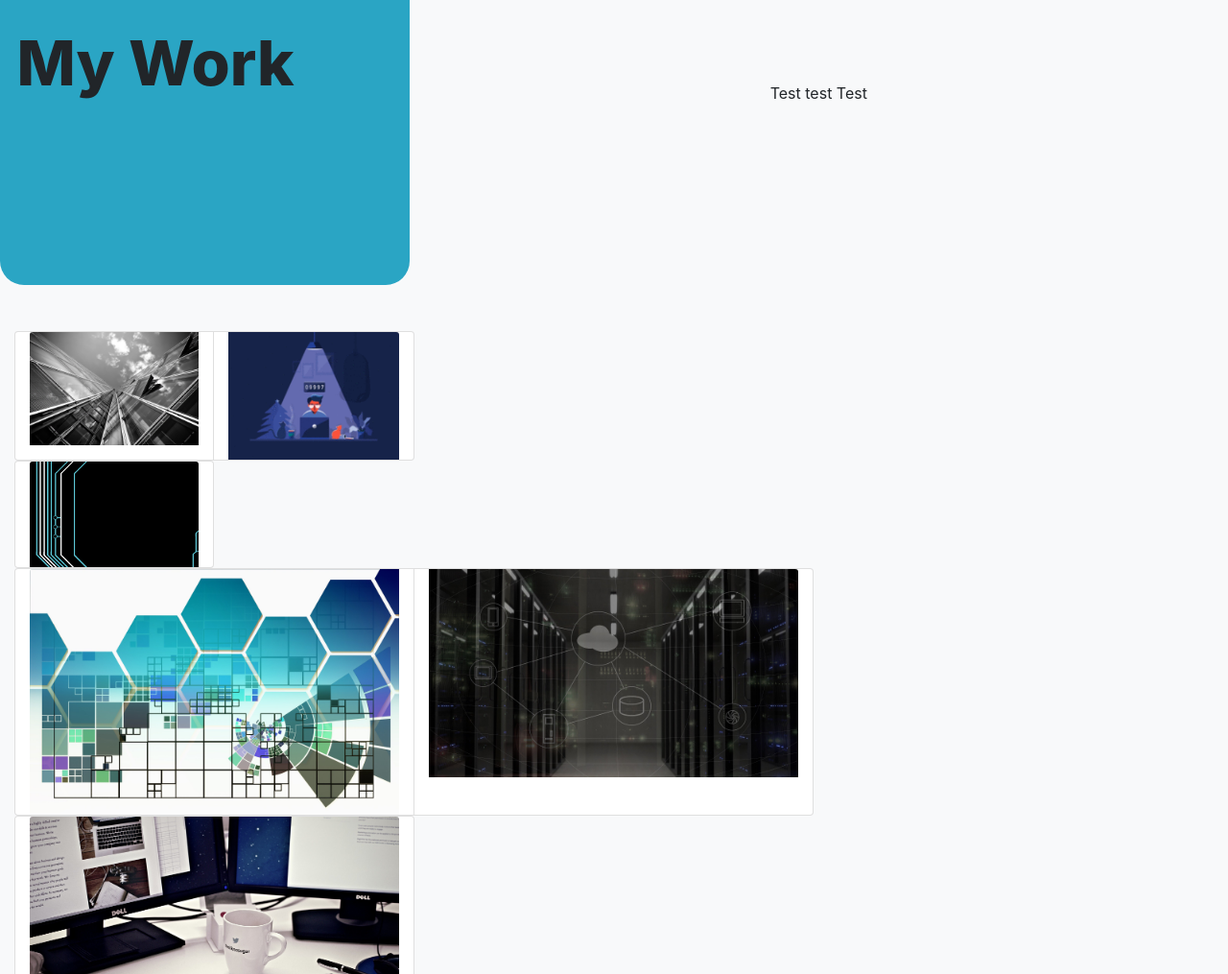
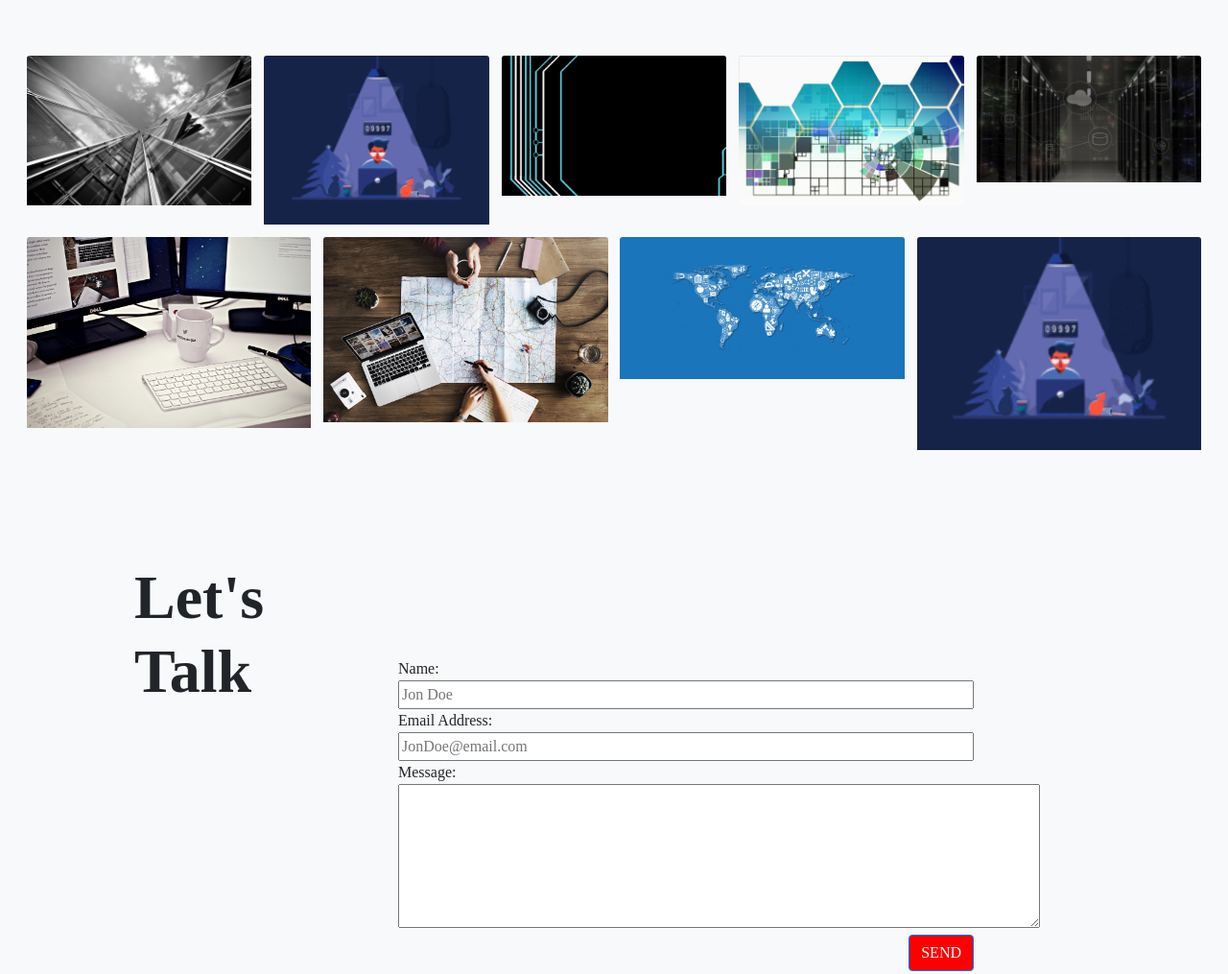
Before and after one commit to obi3wan/Wrap_HTML, a plain HTML site: page index.html in a window 1280 px wide. Shown: the part 1536-2551 px from the top of the page at 96% size. Drawn offline with nearby package versions, Linux system fonts and the light colour scheme; files that its build step writes are made by us from their sources; files whose address does not match are found by name.

Commit message:
adding more files to project

```diff
--- a/index.html
+++ b/index.html
@@ -52,8 +52,8 @@
                 <br />
                 <br />
                 <br />
-                <span class='col-md-5 display-1 font-weight-bold text-warning d-flex justify-content-md-center align-middle' id='shadow-Text'>Full Stack</span>
-                <span class='col-md-8 display-2 font-weight-bold text-warning d-flex justify-content-md-center align-bottom' id='shadow-Text2'>
+                <span class='col-md-5 display-1 font-weight-bold text-warning d-flex justify-content-md-right align-right' id='shadow-Text'>Full Stack</span>
+                <span class='col-md-8 display-2 font-weight-bold text-warning d-flex justify-content-md-right align-right' id='shadow-Text2'>
                     Developer
                 </span>
                 <br />
@@ -98,55 +98,30 @@
         </div>
     </br>
 </br>
-        <div class="card-group inline-row">
-            <div class="card inline-d col-2">
-                <img class="card-img-top" src="./images/building.jpg" alt="Card image cap">
-
-            </div>
-            <div class="card inline-d col-2">
-                <img class="card-img-top" src="./images/work2.jpg" alt="Card image cap">
-
-                </div>
-            </div>
-            <div class="card inline-d col-2">
-                <img class="card-img-top" src="./images/chip.jpg" alt="Card image cap">
-
-        </div>
-        <div class="card-group rows">
-            <div class="card inline col-4">
-                <img class="card-img-top" src="./images/chip2.jpg" alt="Card image cap">
-
-            </div>
-            <div class="card inline col-4">
-                <img class="card-img-top" src="./images/cloud.jpg" alt="Card image cap">
-
-                </div>
-            </div>
-            <div class="card inline col-4">
-                <img class="card-img-top" src="./images/work.jpg" alt="Card image cap">
-
-            </div>
-        </div>
-        <div class="card-group rows">
-            <div class="card inline col-4">
-                <img class="card-img-top" src="./images/work3.jpg" alt="Card image cap">
-
-            </div>
-            <div class="card inline col-4">
-                <img class="card-img-top" src="./images/world.jpg" alt="Card image cap">
+<div container = "link">
 
 
-                </div>
-            </div>
-            <div class="card inline col-4">
-                <img class="card-img-top" src="./images/work2.jpg" alt="Card image">
 
-            </div>
-        </div>
-        <div class="row">
+
+
+</div>
+
+       <picture>
+         <div><img class="card-img-top" src="./images/building.jpg" alt="Card image cap"></div>
+        <div><img class="card-img-top" src="./images/work2.jpg" alt="Card image cap"> </div>
+        <div><img class="card-img-top" src="./images/chip.jpg" alt="Card image cap"></div>
+            <div><img class="card-img-top" src="./images/chip2.jpg" alt="Card image cap"></div>
+            <div><img class="card-img-top" src="./images/cloud.jpg" alt="Card image cap"></div>
+            <div><img class="card-img-top" src="./images/work.jpg" alt="Card image cap"></div>
+
+            <div><img class="card-img-top" src="./images/work3.jpg" alt="Card image cap"></div>
+            <div><img class="card-img-top" src="./images/world.jpg" alt="Card image cap"></div>
+            <div><img class="card-img-top" src="./images/work2.jpg" alt="Card image"></div>
+        </picture>
+        <div class="rows">
             <div class="col-md-12" id='formDiv'>
                 <a name='contact'>
-                    <h1 id="contactH1">Lets Talk</h1>
+                    <h1 id="contactH1">Let's Talk</h1>
                 </a>
                 <br />
                 <br />
@@ -165,13 +140,14 @@
                     <button type="submit" class="btn btn-primary">SEND</button>
                 </form>
 
-            </hr>
+
+
 
 
 
             </div>
 
-        </hr>
+
         </div>
     </div>
 
--- a/styles.css
+++ b/styles.css
@@ -4,7 +4,51 @@
     src: url('fonts/PlayfairDisplay-Bold')
 
 }
+picture {
+    margin: .5vw;
+    font-size: 0;
+    display: -ms-flexbox;
+    -ms-flexbox-wrap: wrap;
+    -ms-flexbox-direction: column;
+    -webkit-flex-flow: row wrap;
+    flex-flow: row wrap;
+    display: -webkit-box;
+    display: flex;
+}
 
+picture div {
+    -webkit-box-flex: auto;
+    -ms-flex: auto;
+    flex: auto;
+    width: 200px;
+    margin: .5vw;
+}
+
+picture div image {
+    width: 100%;
+    height: auto;
+
+}
+picture hover {
+    animation-direction: alternate;
+}
+@media screen and (max-width: 400px) {
+    header div{
+        margin: 0;
+    }
+    header {
+        padding: 0;
+    }
+}
+
+
+
+
+
+
+.navbarText {
+    float: left;
+}
 
 #shadow-Text {
     text-shadow: 7px 7px 7px #22252a;
@@ -26,11 +70,12 @@
 
 body {
     background-color: #f8f9fa !important;
+    font-family: 'PlayfairDisplay';
 }
 
 #circle {
-    width: 300px;
-    height: 400px;
+    width: 200px;
+    height: 300px;
     background: red;
     border-radius: 50%;
     position: relative;
@@ -52,8 +97,8 @@ body {
 }
 
 #expSec {
-    height: 400px;
-    width: 300px;
+    height: 300px;
+    width: 200px;
     background-color: sandybrown;
     position: relative;
 }
@@ -76,8 +121,8 @@ body {
     border-radius: 25px;
     background: #2aa5c4;
     padding: 20px;
-    width: 300px;
-    height: 400px;
+    width: 200px;
+    height: 300px;
 }
 
 .absoluteWork {
@@ -87,9 +132,13 @@ body {
     font-size: 65px;
     font-weight: 800;
 }
+.row {
+    background-color: lightgray;
+}
 
 #formDiv {
-    position: relative;
+    position: center;
+    top-margin: 400px;
     height: 600px;
     display: inline;
 
@@ -97,9 +146,11 @@ body {
 
 #contactH1 {
     position: absolute;
+
     top: 100px;
     left: 125px;
     font-weight: 800;
+    font-size: 4em;
 }
 
 #contactForm {
@@ -114,6 +165,6 @@ input {
 }
 
 .btn.btn-primary {
-    color: red;
-    align: right;
+    background-color: red;
+    float: right;
 }
```
